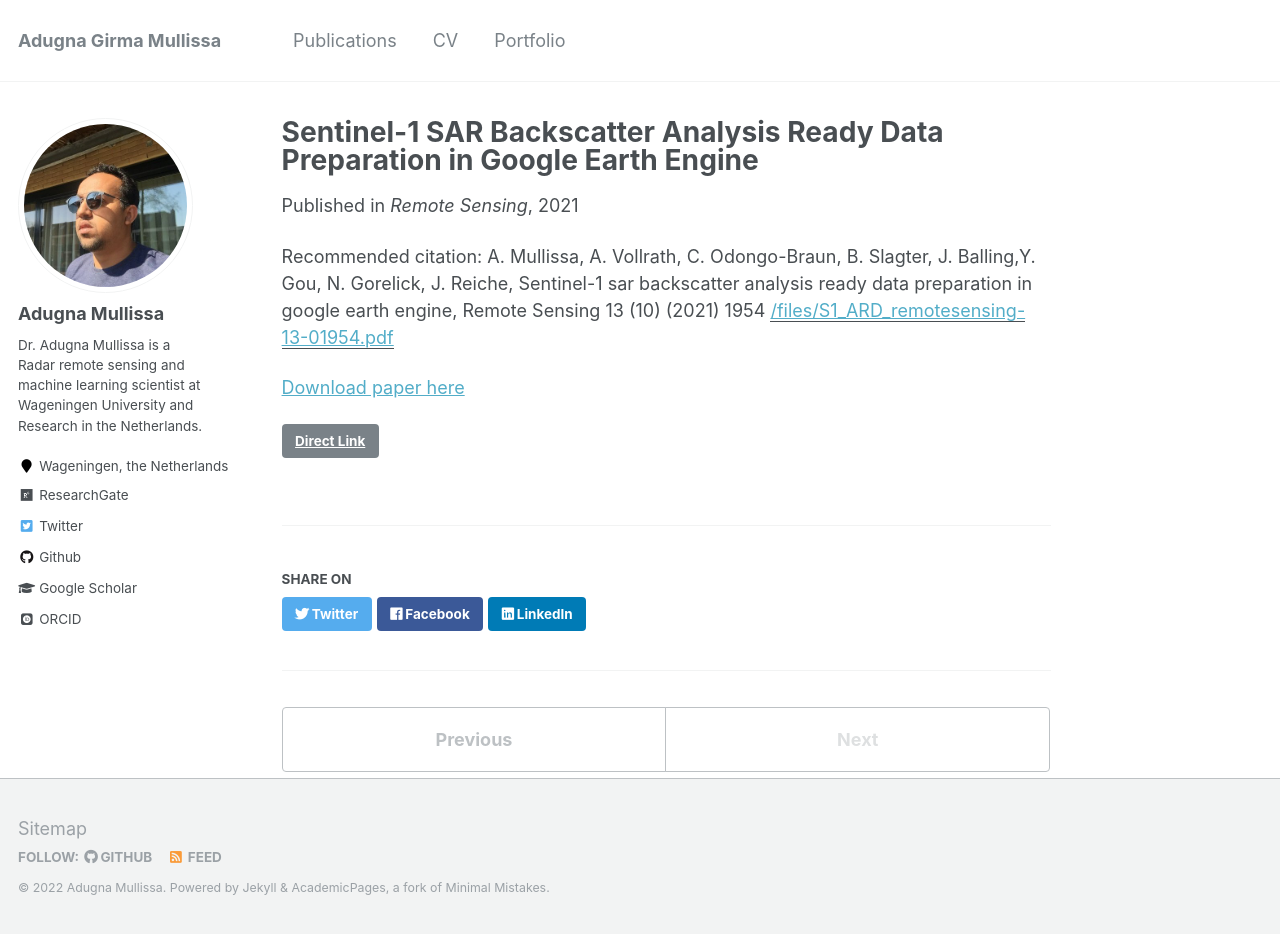
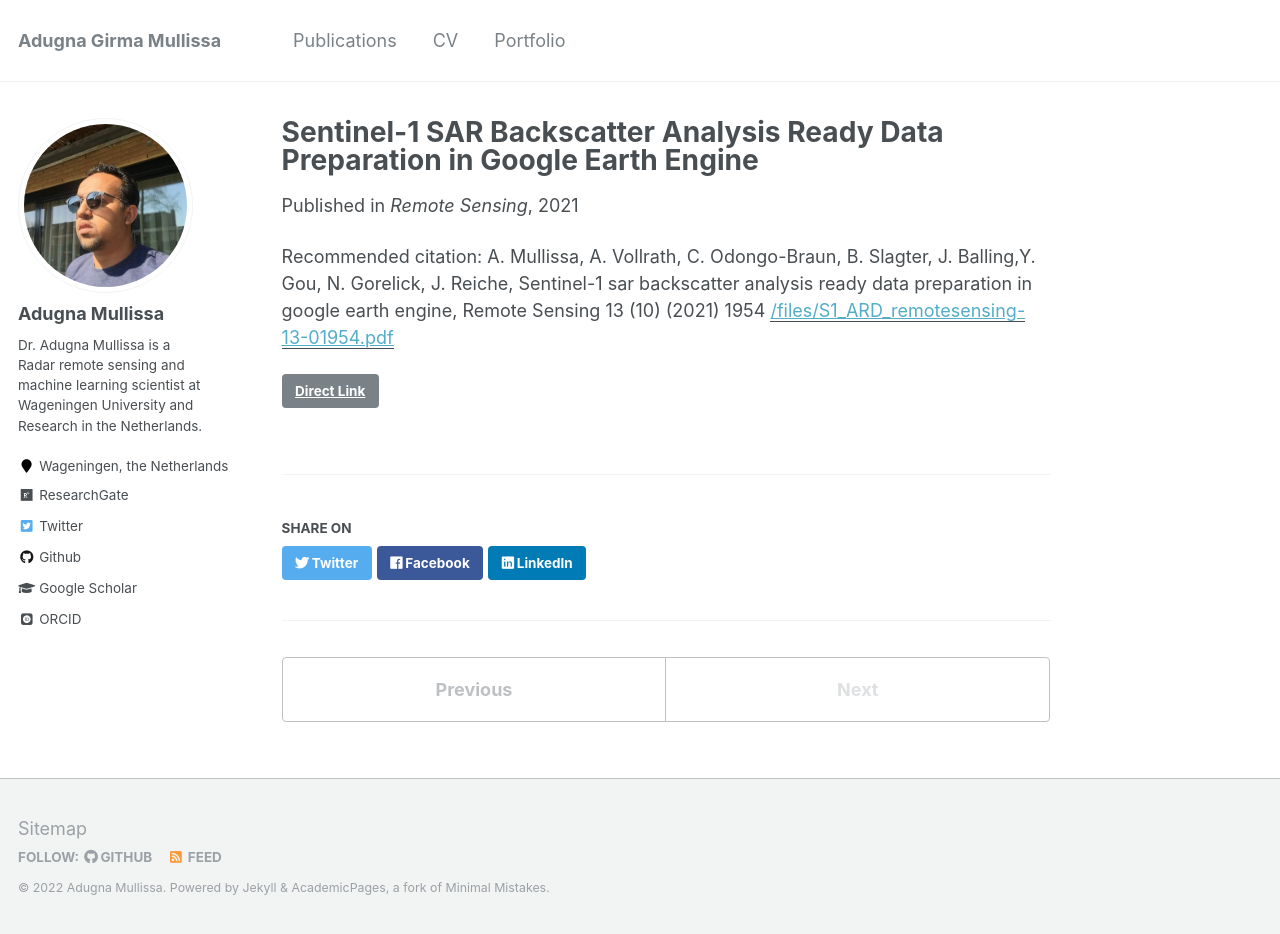
Before and after one commit to adugnag/adugnag.github.io, a Jekyll site: the page built from _publications/paper1.md, in a window 1280 px wide and 934 px high. Built offline with Jekyll 4.4.1, drawn with Linux system fonts in a browser that asks for light colours; some web fonts are replaced.

Commit message:
Update paper1.md

```diff
--- a/_publications/paper1.md
+++ b/_publications/paper1.md
@@ -11,5 +11,3 @@ citation: 'A. Mullissa, A. Vollrath, C. Odongo-Braun, B. Slagter, J. Balling,Y.
 data preparation in google earth engine, Remote Sensing 13 (10) (2021)
 1954'
 ---
-
-[Download paper here](https://github.com/adugnag/adugnag.github.io/blob/master/files/S1_ARD_remotesensing-13-01954.pdf)
```
